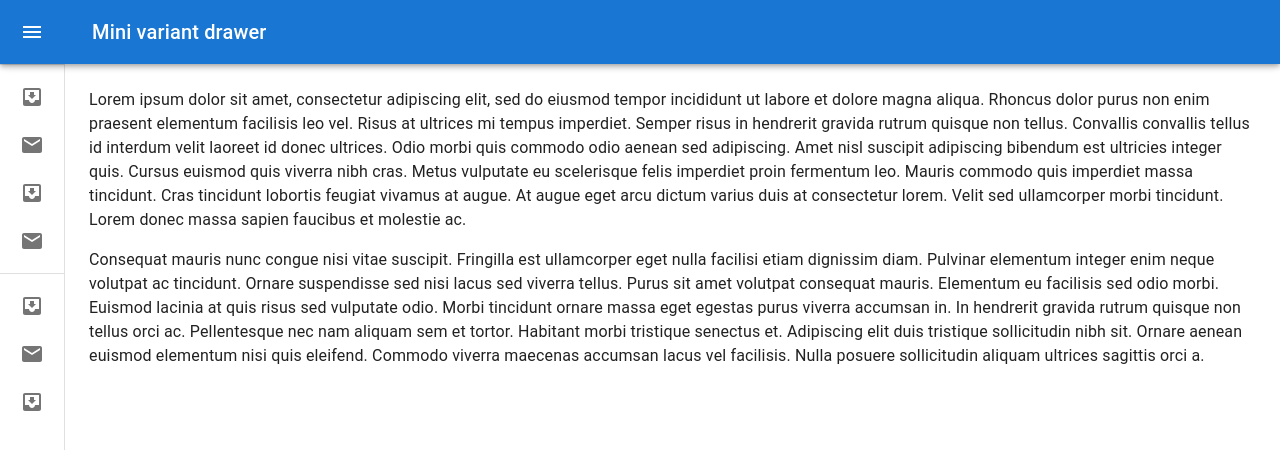
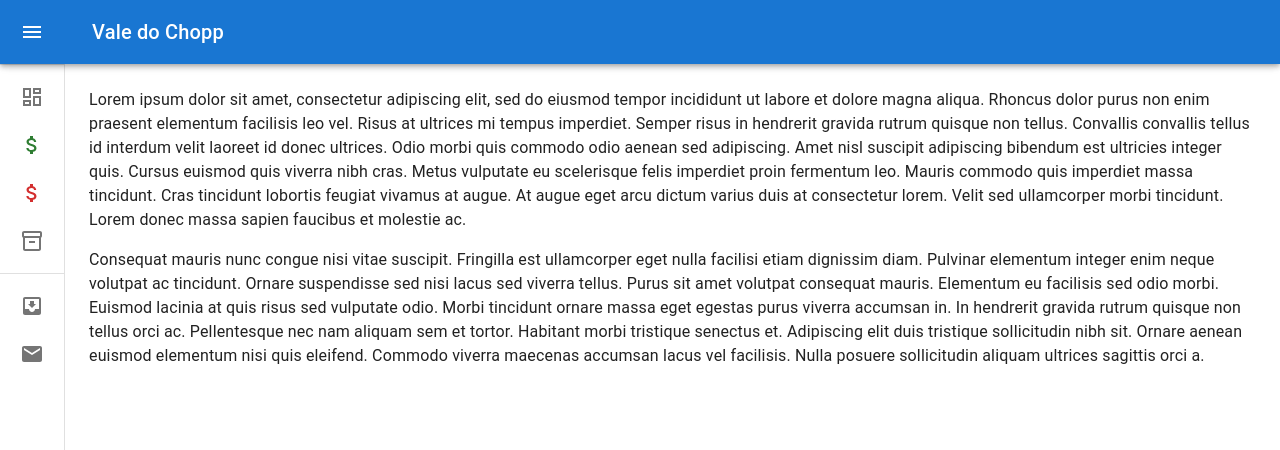
Before and after one commit to rafaelc-rb/vale-do-chopp, a Next.js app in the folder web-frontend/: page / in a window 1280 px wide. Shown: the top 450 px of the page. Built offline with nearby package versions, Linux system fonts and the light colour scheme.

Commit message:
feat: ícons update

```diff
--- a/web-frontend/components/main-component/menu.tsx
+++ b/web-frontend/components/main-component/menu.tsx
@@ -19,6 +19,9 @@ import ListItemIcon from "@mui/material/ListItemIcon";
 import ListItemText from "@mui/material/ListItemText";
 import InboxIcon from "@mui/icons-material/MoveToInbox";
 import MailIcon from "@mui/icons-material/Mail";
+import AttachMoneyOutlinedIcon from "@mui/icons-material/AttachMoneyOutlined";
+import DashboardOutlinedIcon from "@mui/icons-material/DashboardOutlined";
+import Inventory2OutlinedIcon from "@mui/icons-material/Inventory2Outlined";
 
 const drawerWidth = 240;
 
@@ -121,7 +124,7 @@ export default function MiniDrawer() {
             <MenuIcon />
           </IconButton>
           <Typography variant="h6" noWrap component="div">
-            Mini variant drawer
+            Vale do Chopp
           </Typography>
         </Toolbar>
       </AppBar>
@@ -137,7 +140,7 @@ export default function MiniDrawer() {
         </DrawerHeader>
         <Divider />
         <List>
-          {["Inbox", "Starred", "Send email", "Drafts"].map((text, index) => (
+          {["Painel", "Receita", "Despesa", "Estoque"].map((text, index) => (
             <ListItem key={text} disablePadding sx={{ display: "block" }}>
               <ListItemButton
                 sx={{
@@ -153,7 +156,10 @@ export default function MiniDrawer() {
                     justifyContent: "center",
                   }}
                 >
-                  {index % 2 === 0 ? <InboxIcon /> : <MailIcon />}
+                  {index === 0 && <DashboardOutlinedIcon />}
+                  {index === 1 && <AttachMoneyOutlinedIcon color="success" />}
+                  {index === 2 && <AttachMoneyOutlinedIcon color="error" />}
+                  {index === 3 && <Inventory2OutlinedIcon />}
                 </ListItemIcon>
                 <ListItemText primary={text} sx={{ opacity: open ? 1 : 0 }} />
               </ListItemButton>
@@ -162,7 +168,7 @@ export default function MiniDrawer() {
         </List>
         <Divider />
         <List>
-          {["All mail", "Trash", "Spam"].map((text, index) => (
+          {["Histórico", "Consumo Próprio"].map((text, index) => (
             <ListItem key={text} disablePadding sx={{ display: "block" }}>
               <ListItemButton
                 sx={{
```
